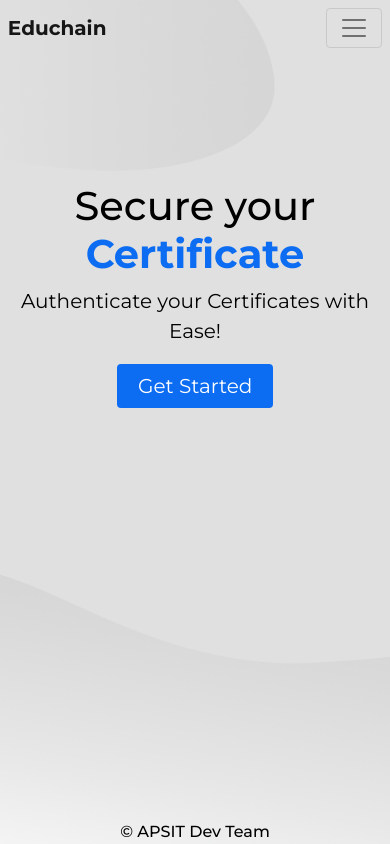
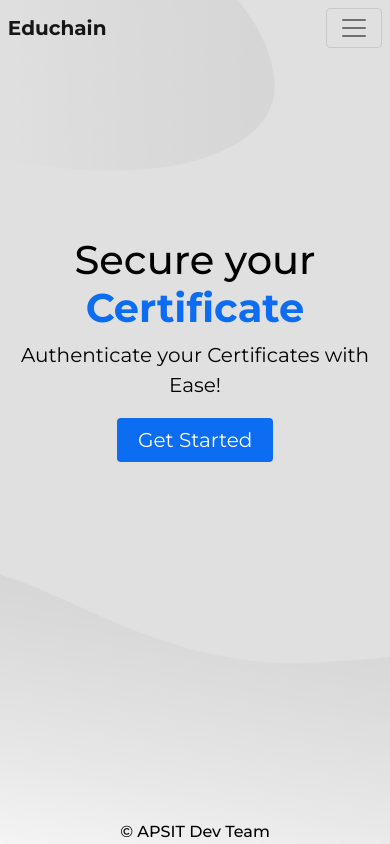
Before and after one commit to prasad9797/BlockCerts-Educhain, a React (Create React App) app: page / in a window 390 px wide. Built offline with nearby package versions, Linux system fonts and the light colour scheme.

Commit message:
Design Change Test

```diff
--- a/src/CSS/home.css
+++ b/src/CSS/home.css
@@ -129,3 +129,9 @@ body {
     padding-top: 35%;
   }
 }
+
+@media only screen and (max-width: 400px) {
+  .title {
+    padding-top: 50%;
+  }
+}
```
